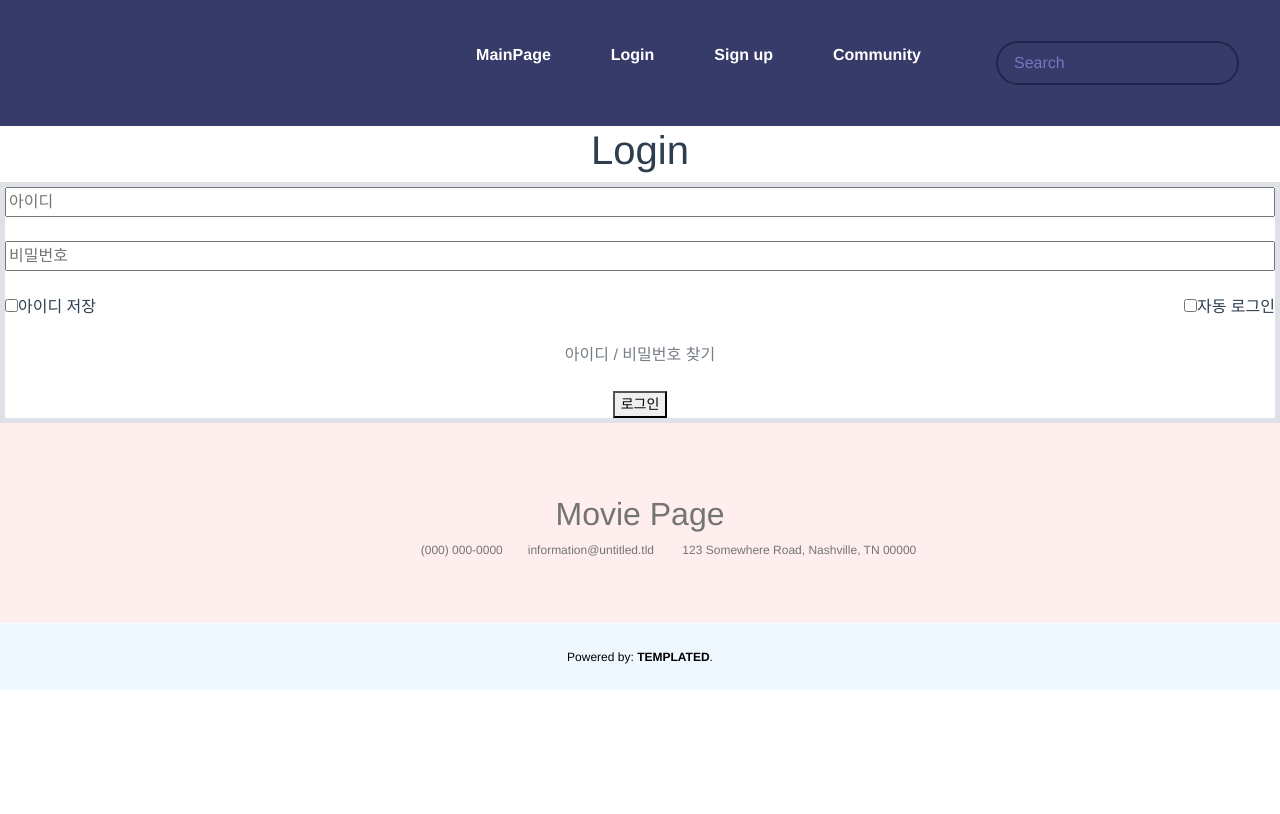
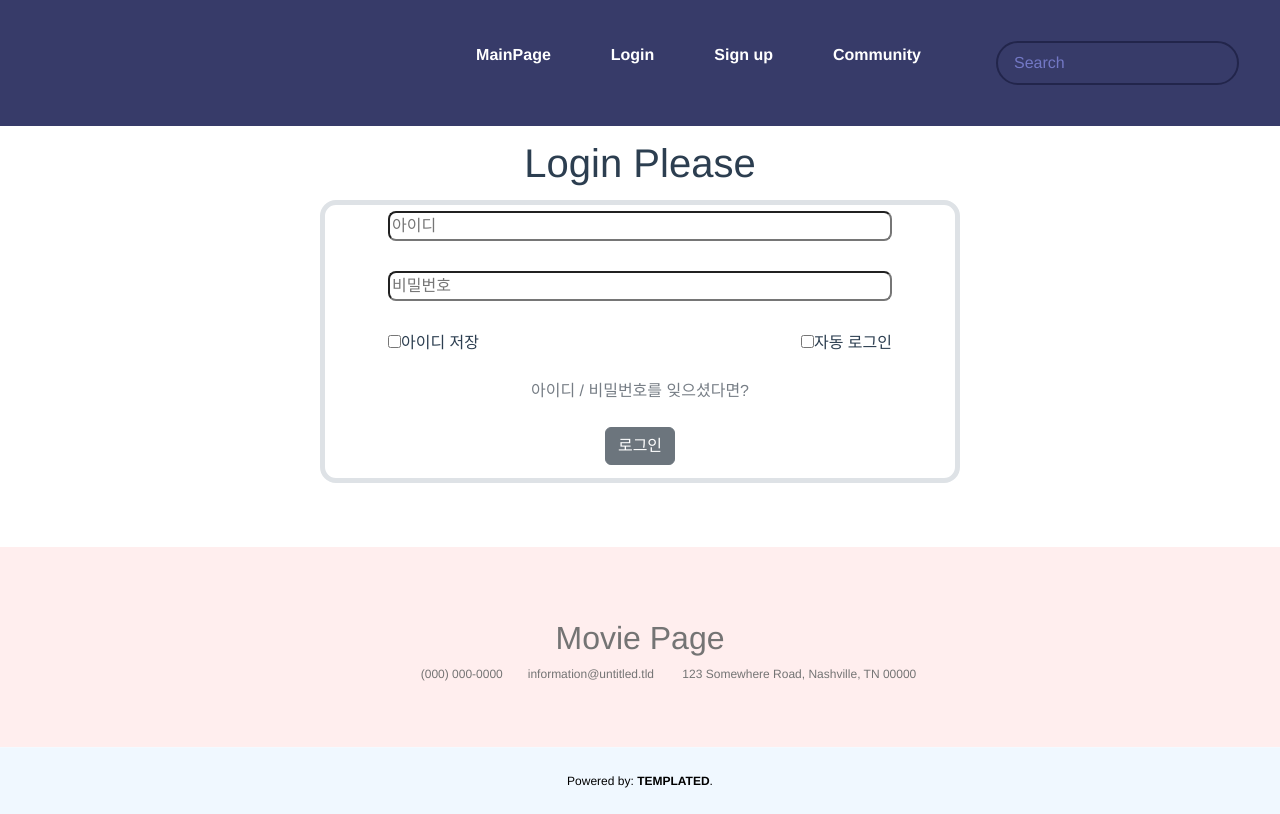
Before and after one commit to ParkJhh/movie-page, a Vue app in the folder movie-page-vue/: page /login in a window 1280 px wide. Built offline with nearby package versions, Linux system fonts and the light colour scheme.

Commit message:
#15 html/css added Find.vue created

```diff
--- a/movie-page-vue/src/components/Community.vue
+++ b/movie-page-vue/src/components/Community.vue
@@ -1,12 +1,12 @@
 <template>
 
     <main>
-        <div>
+        <div id="pageHead">
             <h1>Community</h1>
         </div>
-        <div id="communityTable">
-            <table >
-                <thead>
+        <div id="communityTable" class="border border-dark-subtle">
+            <table class="table table-hover">
+                <thead class="table-dark">
                 <tr>
                 <td>No.</td>
                 <td>제목</td>
@@ -16,7 +16,7 @@
                 <td>수정일</td>
                 </tr>
                 </thead>
-                <tbody>
+                <tbody class="table-group-divider">
                 <tr>
                 <td>1</td>
                 <td>테스트</td>
@@ -37,6 +37,20 @@
             </table>
         </div>
 
+        <nav aria-label="Page navigation example">
+        <ul class="pagination justify-content-center" id="pagination">
+            <li>
+                <a class="page-link" @click="moveToPrevPage">Previous</a>
+            </li>
+            <li>
+                <a class="page-link" @click="pageMove(page + pagenationNum)">{{ page + pagenationNum }}</a>
+            </li>
+            <li >
+                <a class="page-link" @click="moveToNextPage">Next</a>
+            </li>
+        </ul>
+    </nav>
+
     </main>
 </template>
 
@@ -45,10 +59,16 @@
 </script>
 
 <style scoped>
+
+#pageHead {
+  margin: 1%;
+}
+
 #communityTable{
     text-align: center;
     justify-content: center;
     display: flex;
+    margin-bottom: 1%;
 }
 
 thead {
@@ -58,4 +78,5 @@ thead {
 table tbody tr {
   background-color: white !important;
 }
+
 </style>
--- /dev/null
+++ b/movie-page-vue/src/components/Find.vue
@@ -0,0 +1,67 @@
+<template>
+    <div id="pageHead">
+        <h1>Find Id or Password</h1>
+    </div>
+
+    <div class="d-flex justify-content-center">
+        <div id="findIdForm">
+            <form class="d-flex flex-column border border-5 gap-4 rounded-4">
+                <input id="userInput" class="rounded-3" type="text" placeholder="이름" />
+                <input id="userInput" class="rounded-3" type="password" placeholder="이메일주소" />
+
+                <div id="findIdButton" class="d-flex justify-content-center">
+                    <button data-bs-toggle="modal" data-bs-target="#alertModal" class="btn btn-secondary" > 아이디 찾기 </button>
+                </div>
+            </form>
+        </div>
+
+        <div id="findPwForm">
+            <form class="d-flex flex-column border border-5 gap-4 rounded-4">
+                <input id="userInput" class="rounded-3" type="text" placeholder="아이디" />
+                <input id="userInput" class="rounded-3" type="password" placeholder="이메일주소" />
+                <input id="userInput" class="rounded-3" type="text" placeholder="핸드폰번호 ex)010-xxxx-xxxx"/>
+
+                <div id="findPwButton" class="d-flex justify-content-center">
+                    <button data-bs-toggle="modal" data-bs-target="#alertModal" class="btn btn-secondary" > 비밀번호 리셋 </button>
+                </div>
+            </form>
+        </div>
+    </div>
+
+</template>
+
+<script>
+</script>
+
+<style scoped>
+
+#pageHead {
+  margin: 1%;
+}
+
+#findIdForm, #findPwForm {
+  flex-wrap: wrap;
+  justify-content: center;
+  width: 80%;
+  height: 80%;
+  margin-top: 1%;
+  margin-left: 5%;
+  margin-right: 5%;
+  margin-bottom: 5%;
+}
+
+#userInput {
+  margin-top: 1%;
+  margin-left: 10%;
+  margin-right: 10%;
+}
+
+.find {
+  color: #767d85;
+}
+
+#findIdButton, #findPwButton {
+  margin-bottom: 2%;
+}
+
+</style>
--- a/movie-page-vue/src/components/Login.vue
+++ b/movie-page-vue/src/components/Login.vue
@@ -1,17 +1,15 @@
 <template>
-    <div>
-        <h1>Login</h1>
+    <div id="pageHead">
+        <h1>Login Please</h1>
     </div>
 
-    <div>
-        <form
-        class="d-flex flex-column border border-5 gap-4"
-      >
-        <input type="text" placeholder="아이디" />
-        <input type="password" placeholder="비밀번호" />
+    <div class="loginForm">
+        <form class="d-flex flex-column border border-5 gap-4 rounded-4">
+        <input id="userInput" class="rounded-3" type="text" placeholder="아이디" />
+        <input id="userInput" class="rounded-3" type="password" placeholder="비밀번호" />
 
         <div class="d-flex justify-content-between flex-column-on-small-screen">
-          <div>
+          <div id="userInput">
             <input
               type="checkbox"
               id="idsave"
@@ -20,7 +18,7 @@
             <label for="idsave">아이디 저장</label>
           </div>
 
-          <div>
+          <div id="userInput">
             <input
               type="checkbox"
               id="autologin"
@@ -31,16 +29,16 @@
         </div>
 
         <div class="find">
-          <a @click="$router.push('/find')" style="color: #767d85"
-            >아이디 / 비밀번호 찾기</a
+          <a @click="$router.push('/find')"
+            >아이디 / 비밀번호를 잊으셨다면?</a
           >
         </div>
 
-        <div class="d-flex justify-content-center">
+        <div id="loginButton" class="d-flex justify-content-center">
           <button
             data-bs-toggle="modal"
             data-bs-target="#alertModal"
-            class="button small"
+            class="btn btn-secondary"
           >
             로그인
           </button>
@@ -48,3 +46,36 @@
       </form>
     </div>
 </template>
+
+<script>
+</script>
+
+<style scoped>
+
+#pageHead {
+  margin: 1%;
+}
+
+.loginForm {
+  flex-wrap: wrap;
+  justify-content: center;
+  margin-left: 25%;
+  margin-right: 25%;
+  margin-bottom: 5%;
+}
+
+#userInput {
+  margin-top: 1%;
+  margin-left: 10%;
+  margin-right: 10%;
+}
+
+.find {
+  color: #767d85;
+}
+
+#loginButton {
+  margin-bottom: 2%;
+}
+
+</style>
--- a/movie-page-vue/src/components/Signup.vue
+++ b/movie-page-vue/src/components/Signup.vue
@@ -1,78 +1,87 @@
 <template>
-    <div>
-        <h1>SignUp</h1>
+    <div id="pageHead">
+        <h1>SignUp Please</h1>
     </div>
 
-    <form
+    <div class="signForm">
+      <form
         @submit.prevent
-        class="d-flex flex-column gap-3 border border-5 p-5"
+        class="d-flex flex-column gap-3 border border-5 p-5 rounded-4"
       >
         <div class="d-flex gap-3">
-          <input
-            type="text"
-            placeholder="사용할 아이디"
-          />
+          <input class="rounded-3" type="text" placeholder="사용할 아이디" />
           <button
             data-bs-toggle="modal"
             data-bs-target="#alertModal"
-            class="button"
+            class="btn btn-secondary rounded-3"
           >
             아이디중복체크
           </button>
         </div>
 
-        <input type="text" placeholder="이름" />
-
-        <input type="password" placeholder="비밀번호" />
-        <input type="password" placeholder="비밀번호 확인" />
-        <input type="email" placeholder="Email" />
-        <input type="text" placeholder="핸드폰번호 ex)010-xxxx-xxxx"/>
+        <input class="rounded-3" type="text" placeholder="이름" />
+        <input class="rounded-3" type="password" placeholder="비밀번호" />
+        <input class="rounded-3" type="password" placeholder="비밀번호 확인" />
+        <input class="rounded-3" type="email" placeholder="Email" />
+        <input class="rounded-3" type="text" placeholder="핸드폰번호 ex)010-xxxx-xxxx"/>
 
         <div class="d-flex gap-3">
-          <input type="text" readonly id="zipcode" placeholder="우편번호" />
-
-          <button class="button icon fa-search">
+          <input class="rounded-3" type="text" readonly id="zipcode" placeholder="우편번호" />
+          <button class="btn btn-secondary rounded-3">
             주소 검색
           </button>
         </div>
+
         <div class="d-flex gap-3">
-          <input type="text" readonly id="address" placeholder="주소" />
+          <input class="rounded-3" type="text" readonly id="address" placeholder="주소" />
         </div>
-        <input type="text" id="address2" placeholder="상세한 주소"/>
+
+        <input class="rounded-3" type="text" id="address2" placeholder="상세한 주소"/>
 
         <div class="d-flex flex-fill gap-3 justify-content-start" id="birth-gender">
           <div class="birth-gender">
             생년월일:
-            <input
-              type="date"
-              id="birthday"
-              placeholder="생년월일"
-            />
+            <input class="rounded-3" type="date" id="birthday" placeholder="생년월일" />
           </div>
           <div class="birth-gender">
-            성별:
-            <input
-              type="radio"
-              id="male"
-              name="gender" value="0"
-            />
+            성별: <input type="radio" id="male" name="gender" value="0"/>
             <label for="male" id="gender" class="m-0">남성</label>
-            <input
-              type="radio"
-              id="female"
-              name="gender"
-              value="1"
-            />
+            <input type="radio" id="female" name="gender" value="1"/>
             <label for="female" id="gender" class="m-0">여성</label>
           </div>
         </div>
       </form>
+    </div>
       <button
-        class="button"
+        class="btn btn-secondary rounded-3"
+        id="signButton"
         data-bs-toggle="modal"
         data-bs-target="#alertModal"
       >
-        회원가입 확인
+        회원가입
       </button>
 
 </template>
+
+<script>
+
+</script>
+
+<style scoped>
+
+#pageHead {
+  margin: 1%;
+}
+
+.signForm {
+  flex-wrap: wrap;
+  justify-content: center;
+  margin-left: 25%;
+  margin-right: 25%;
+  margin-bottom: 1%;
+}
+
+#signButton {
+  margin-bottom: 1%
+}
+</style>
--- a/movie-page-vue/src/router/index.js
+++ b/movie-page-vue/src/router/index.js
@@ -3,6 +3,7 @@ import Mainpage from '@/components/Mainpage.vue'
 import Login from '@/components/Login.vue'
 import Signup from '@/components/Signup.vue'
 import Community from '@/components/Community.vue'
+import Find from '@/components/Find.vue'
 
 const routes = [
   {
@@ -25,6 +26,11 @@ const routes = [
     name: 'community',
     component: Community
   },
+  {
+    path: '/find',
+    name: 'find',
+    component: Find
+  }
 ]
 
 const router = createRouter({
```
